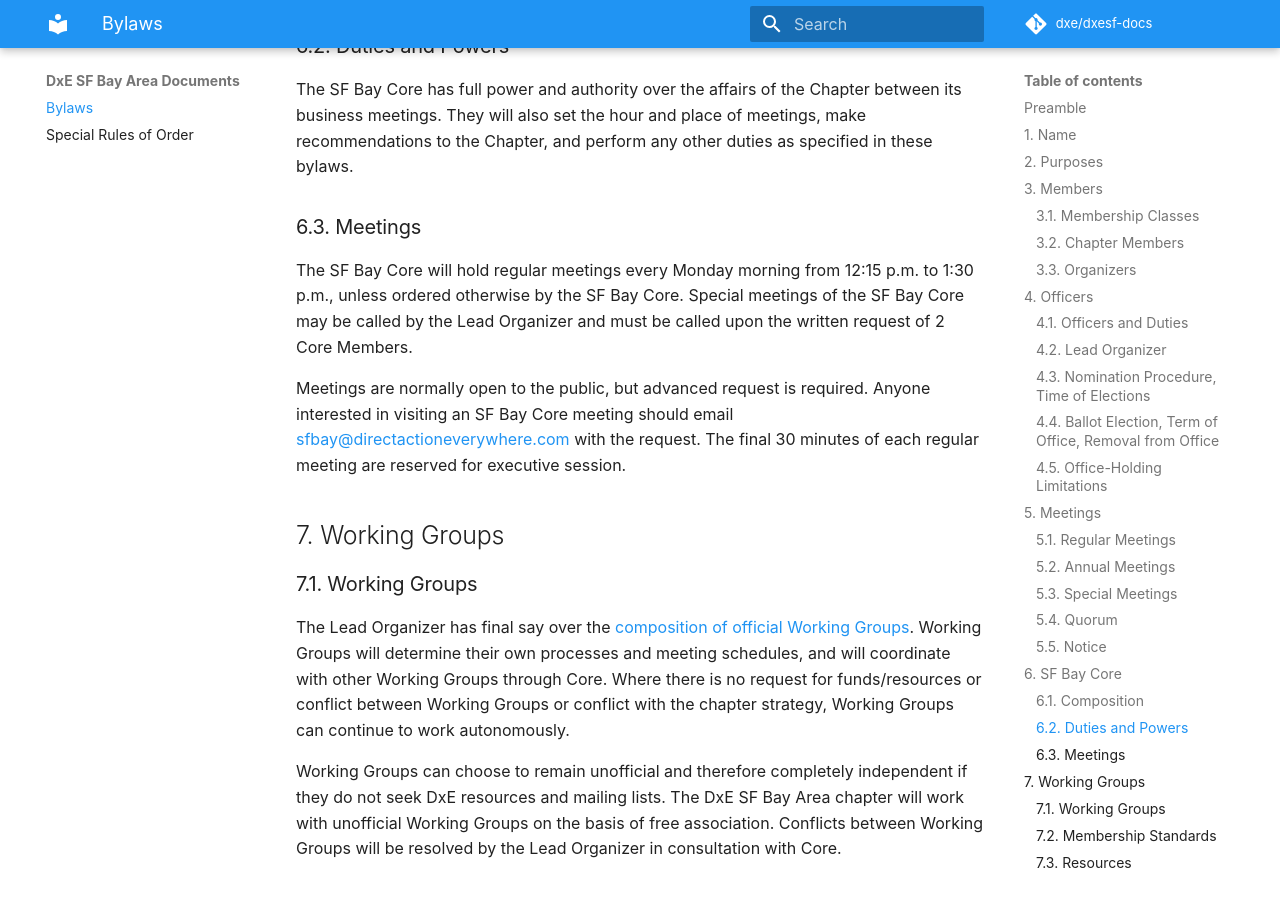
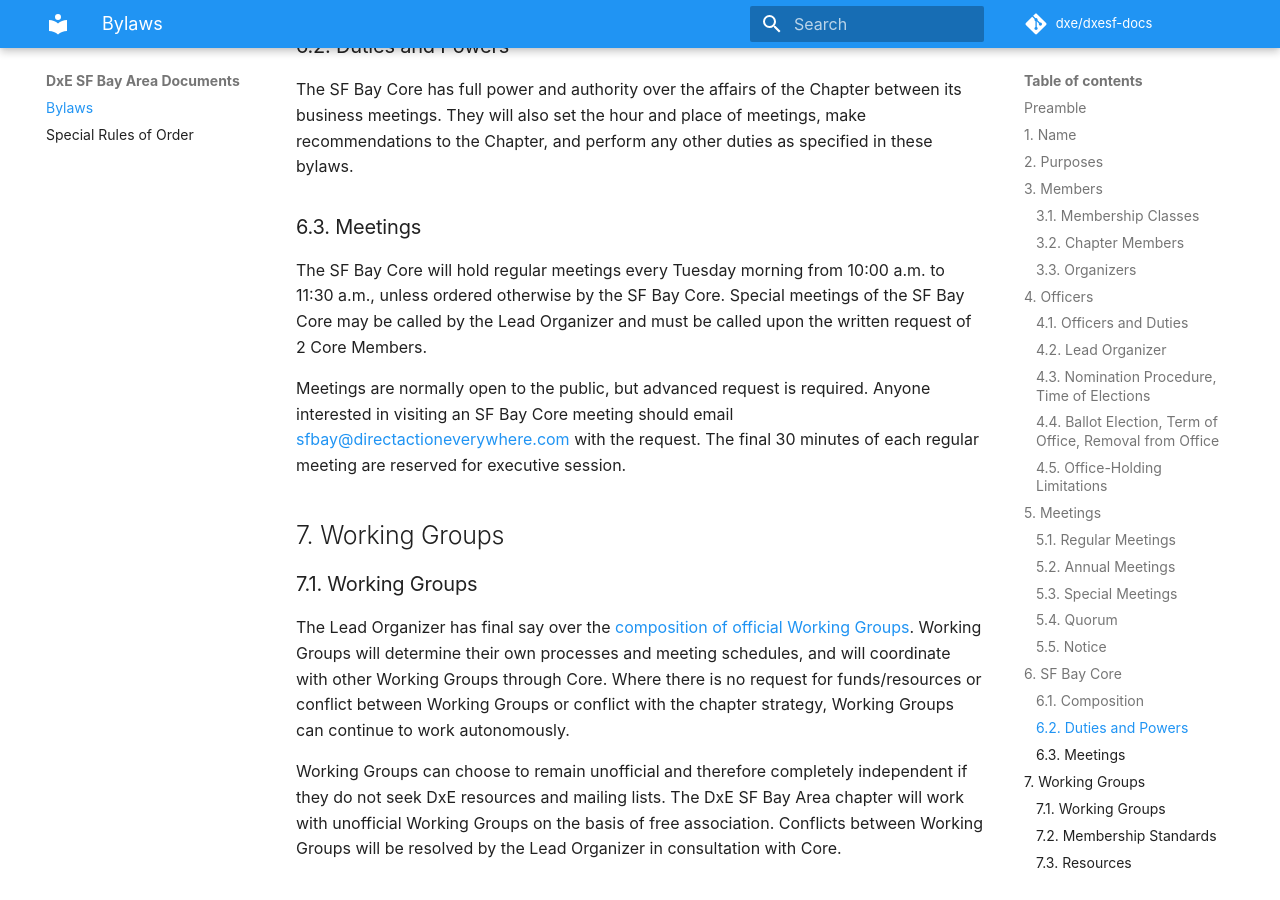
Before and after one commit to dxe/dxesf-docs, an MkDocs documentation site: the page built from docs/index.md, in a window 1280 px wide and 900 px high, scrolled down 3784 px. Built offline with MkDocs 1.6.1 and Material for MkDocs 9.7.7, drawn with Linux system fonts in a browser that asks for light colours; some web fonts are replaced; comment, search, counter and statistics services are not loaded.

Commit message:
Amendment to Core meeting time

```diff
--- a/docs/index.md
+++ b/docs/index.md
@@ -119,7 +119,7 @@ They will also set the hour and place of meetings, make recommendations to the C
 
 ### 6.3. Meetings
 
-The SF Bay Core will hold regular meetings every Monday morning from 12:15 p.m. to 1:30 p.m., unless ordered otherwise by the SF Bay Core.
+The SF Bay Core will hold regular meetings every Tuesday morning from 10:00 a.m. to 11:30 a.m., unless ordered otherwise by the SF Bay Core.
 Special meetings of the SF Bay Core may be called by the Lead Organizer and must be called upon the written request of 2 Core Members.
 
 Meetings are normally open to the public, but advanced request is required.
```
